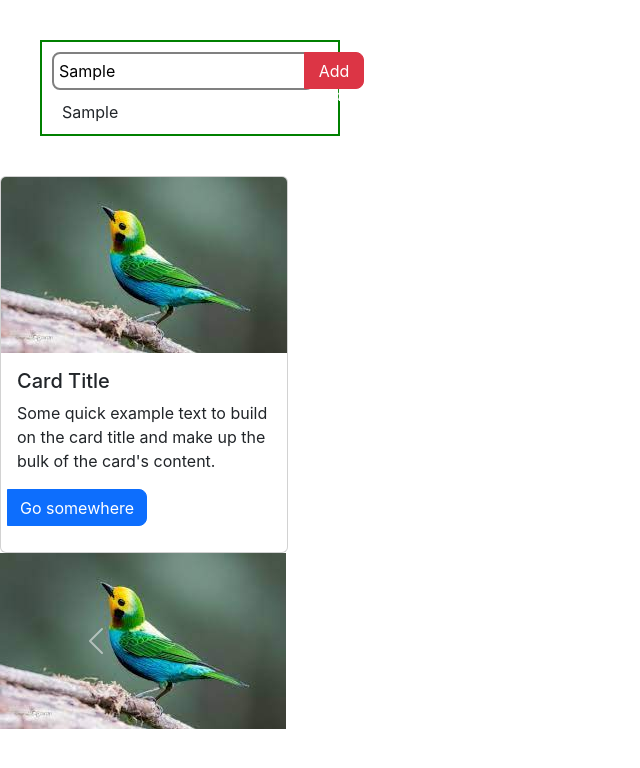
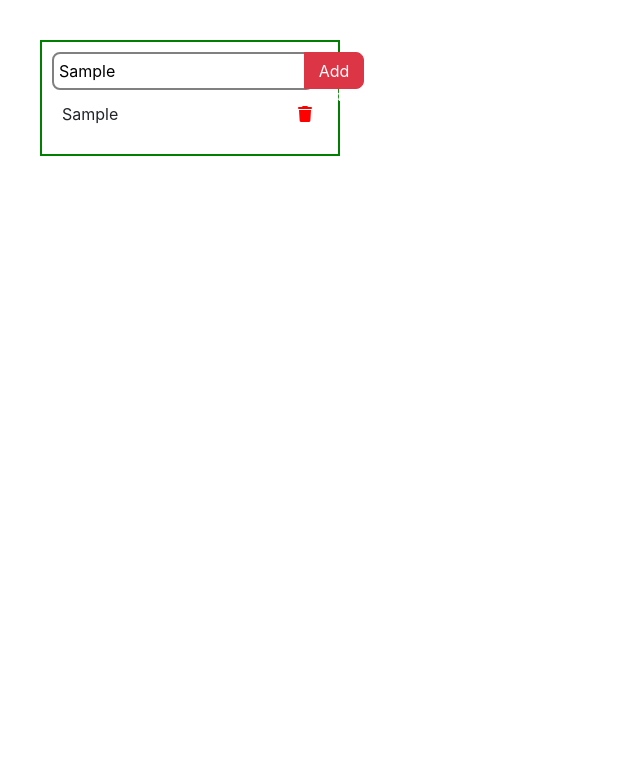
Before and after one commit to Difa-D-S/React.js, a React (Create React App) app: page / in a window 1280 px wide. Both pictures are taken after typing "Sample" into the empty fields and a click on the button "Add todo". Shown: the top 768 px of the page, without its empty margins (0-640 px from the left). Built offline with nearby package versions, Linux system fonts and the light colour scheme.

Commit message:
Updated TODO

```diff
--- a/public/index.html
+++ b/public/index.html
@@ -13,6 +13,9 @@
 
     <link rel="manifest" href="%PUBLIC_URL%/manifest.json" />
 
+    <link rel="stylesheet" href="https://cdnjs.cloudflare.com/ajax/libs/font-awesome/6.5.1/css/all.min.css" integrity="sha512-DTOQO9RWCH3ppGqcWaEA1BIZOC6xxalwEsw9c2QQeAIftl+Vegovlnee1c9QX4TctnWMn13TZye+giMm8e2LwA=="
+        crossorigin="anonymous" referrerpolicy="no-referrer" />
+
     <link href="https://cdn.jsdelivr.net/npm/bootstrap@5.3.3/dist/css/bootstrap.min.css" rel="stylesheet"
       integrity="sha384-QWTKZyjpPEjISv5WaRU9OFeRpok6YctnYmDr5pNlyT2bRjXh0JMhjY6hW+ALEwIH" crossorigin="anonymous">
 
--- a/src/App.css
+++ b/src/App.css
@@ -17,17 +17,39 @@
   padding: 10px;
 }
 
-Button{
+.arr-click{
   border-radius: 0 8px 8px 0 !important;
   margin-left: -10px;
   margin-bottom: 10px;
   height: 37px;
 }
 
+.del-list{
+  padding-left: 0;
+}
+
 .list-value{
-  margin: 0 10px;
+  list-style-type: none;
+  display: flex;
+  justify-content: space-between;
+  align-items: center;
+  padding: 0 10px;
 }
 
 .flex{
   display: flex;
 }
+
+.del-icon{
+  color:red;
+  background:transparent;
+  border: none;
+  padding: 2px 6px;
+}
+
+.btn-primary:hover{
+  background-color: red;
+  color:white;
+  --bs-btn-active-color: white;
+  --bs-btn-active-bg: red;
+}
--- a/src/App.js
+++ b/src/App.js
@@ -1,11 +1,6 @@
 import React, {useState} from 'react';
 import Button from 'react-bootstrap/Button';
 import './App.css';
-import Card from 'react-bootstrap/Card';
-import bird from './assets/download.jpeg';
-import Carousel from 'react-bootstrap/Carousel';
-import ExampleCarouselImage from './component/ExampleCarouselImage';
-
 
 const App = () => {
   const [todo, setTodo] = useState({
@@ -19,9 +14,28 @@
     <div className='list'>
     <div className='flex'>
     <input className="todo-input" type="text" placeholder="Enter your todo" value = {todo.title}
-      onChange = {(e) => setTodo({id: Math.random(), title: e.target.value})}></input>
+      onChange = {(e) => setTodo({id: Math.random(), title: e.target.value})}
 
-    <Button variant="danger" onClick={() => setArr([...arr, todo])}> Add todo </Button>
+      onKeyDown={(event) => {
+        if(event.key === "Enter") {
+
+         setArr([...arr, todo]);
+
+          <ul className='del-list'>
+      {arr.map((item) => (
+
+      <li key={item.id} className='list-value'>
+        <span> {item.title} </span>
+        <Button className="del-icon"> <i className="fa-solid fa-trash"></i> </Button>
+      </li>
+    ))}
+    </ul>
+
+        }
+      }}></input>
+
+    <Button className="arr-click" variant="danger" onClick={
+      () => setArr([...arr, todo])}> Add todo </Button>
     </div>
                 {/* <button
                   onClick = {() => {
@@ -29,57 +43,18 @@
                     }}
                     > array </button> */}
 
-    <div>
+
+    <ul className='del-list'>
       {arr.map((item) => (
-      <p className='list-value' key={item.id}>{item.title}</p>
+
+      <li key={item.id} className='list-value'>
+        <span> {item.title} </span>
+        <Button className="del-icon"> <i className="fa-solid fa-trash"></i> </Button>
+      </li>
+
     ))}
+    </ul>
     </div>
-    </div>
-
-  <Card style={{ width: '18rem' }}>
-      <Card.Img variant="top" src={bird} />
-      <Card.Body>
-        <Card.Title>Card Title</Card.Title>
-        <Card.Text>
-          Some quick example text to build on the card title and make up the
-          bulk of the card's content.
-        </Card.Text>
-        <Button variant="primary">Go somewhere</Button>
-      </Card.Body>
-    </Card>
-
-    <Carousel>
-      <Carousel.Item>
-        <ExampleCarouselImage text="First slide" />
-        <Carousel.Caption>
-          <h3>First slide label</h3>
-          <p>Nulla vitae elit libero, a pharetra augue mollis interdum.</p>
-        </Carousel.Caption>
-      </Carousel.Item>
-      <Carousel.Item>
-        <ExampleCarouselImage text="Second slide" />
-        <Carousel.Caption>
-          <h3>Second slide label</h3>
-          <p>Lorem ipsum dolor sit amet, consectetur adipiscing elit.</p>
-        </Carousel.Caption>
-      </Carousel.Item>
-      <Carousel.Item>
-        <ExampleCarouselImage text="Third slide" />
-        <Carousel.Caption>
-          <h3>Third slide label</h3>
-          <p>
-            Praesent commodo cursus magna, vel scelerisque nisl consectetur.
-          </p>
-        </Carousel.Caption>
-      </Carousel.Item>
-    </Carousel>
-
-
-
-{/* State and Use State */}
-
-
-
     </>
   );
 }
--- a/src/component/ExampleCarouselImage.jsx
+++ b/src/component/ExampleCarouselImage.jsx
@@ -4,7 +4,8 @@
 const ExampleCarouselImage = () => {
   return (
     <>
-    <img src={bird} alt="bird" />
+    <img src={bird}  alt="bird" />
+    {/* <img src={travel} alt="bird" /> */}
     </>
   )
 }
```
